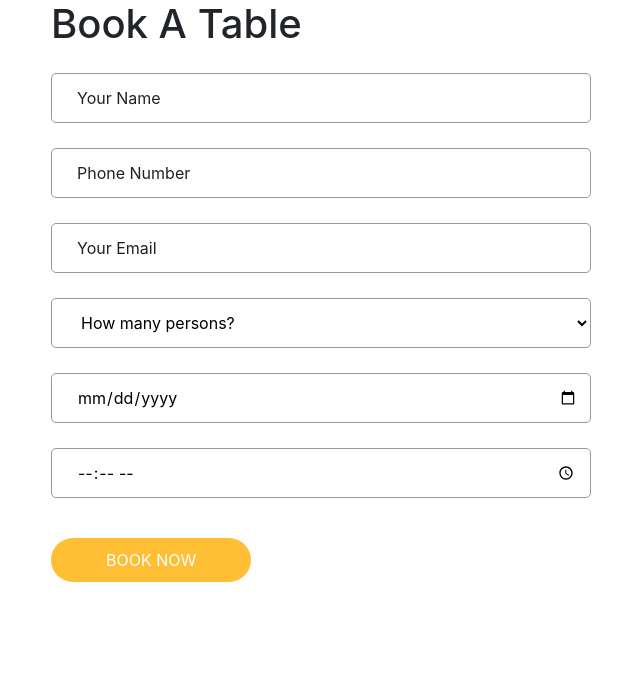
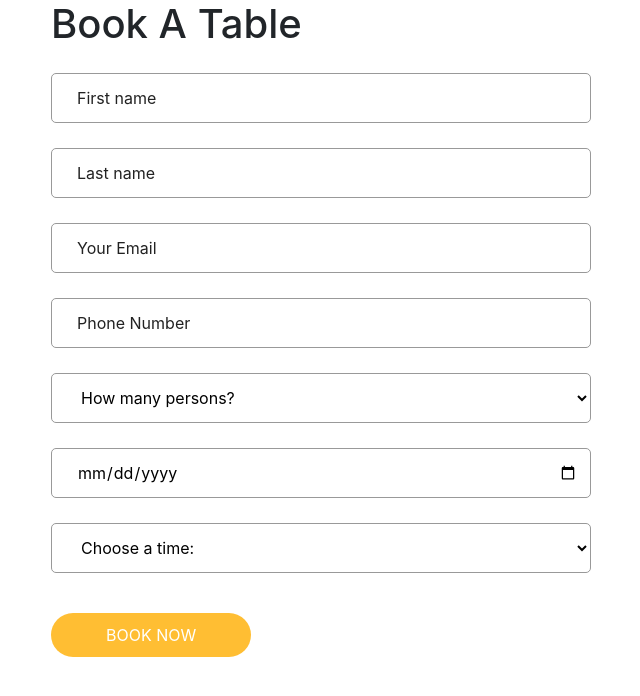
Before and after one commit to joachimnorden/joko-fish-and-dish, a Django app: page /book-a-table in a window 1280 px wide. Shown: the part 56-752 px from the top of the page, without its empty margins (34-674 px from the left). Run offline with Django 3.2, Linux system fonts and the light colour scheme; a map, chart or similar area stays blank; some libraries are stand-ins or nearby versions.

Commit message:
Made changes to reservation model

```diff
--- a/templates/base.html
+++ b/templates/base.html
@@ -48,7 +48,7 @@
                   <i class="fa fa-user" aria-hidden="true"></i>
                   Logout
                 </a>
-                <a href="{% url 'book_a_table' %}" class="order_online">
+                <a href="{% url 'book-a-table' %}" class="order_online">
                   Order Online
                 </a>
               </div>
--- a/templates/book-a-table.html
+++ b/templates/book-a-table.html
@@ -12,40 +12,58 @@
       <div class="row">
         <div class="col-md-6">
           <div class="form_container">
-            <form action="">
+            <form method="POST" action="{% url 'book-a-table' %}">
+            {% csrf_token %}
               <div>
-                <input type="text" class="form-control" placeholder="Your Name" />
+                <input type="text" class="form-control" placeholder="First name" name="fname" />
               </div>
               <div>
-                <input type="text" class="form-control" placeholder="Phone Number" />
+                <input type="text" class="form-control" placeholder="Last name" name="lname"/>
               </div>
               <div>
-                <input type="email" class="form-control" placeholder="Your Email" />
+                <input type="email" class="form-control" placeholder="Your Email" name="email"/>
               </div>
               <div>
-                <select class="form-control nice-select wide">
-                  <option value="" disabled selected>
+                <input type="text" class="form-control" placeholder="Phone Number" name="phone"/>
+              </div>
+              <div>
+                <select class="form-control nice-select wide" name="number_of_persons">
+                  <option disabled selected>
                     How many persons?
                   </option>
-                  <option value="">
+                  <option>
                     2
                   </option>
-                  <option value="">
+                  <option>
                     3
                   </option>
-                  <option value="">
+                  <option>
                     4
                   </option>
-                  <option value="">
+                  <option>
                     5
                   </option>
                 </select>
               </div>
               <div>
-                <input type="date" class="form-control">
+                <input type="date" class="form-control" name="date">
               </div>
               <div>
-                <input type="time" class="form-control">
+                <select class="form-control nice-select wide" name="time">
+                    <option disabled selected>
+                      Choose a time:
+                    </option>
+                    <option>16:00</option>
+                    <option>16:30</option>
+                    <option>17:00</option>
+                    <option>17:30</option>
+                    <option>18:00</option>
+                    <option>18:30</option>
+                    <option>19:00</option>
+                    <option>19:30</option>
+                    <option>20:00</option>
+                    <option>20:30</option>
+                  </select>
               </div>
               <div class="btn_box">
                 <button>
--- a/website/models.py
+++ b/website/models.py
@@ -7,10 +7,10 @@ class Reservation(models.Model):
     fname = models.CharField(max_length=50)
     lname = models.CharField(max_length=100)
     email = models.EmailField()
-    phone = models.IntegerField()
+    phone = models.CharField(max_length=100)
     number_of_persons = models.IntegerField()
     date = models.DateField()
-    time = models.TimeField()
+    time = models.CharField(max_length=100)
     status = models.IntegerField(choices=STATUS, default=0)
 
     def __str__(self):
--- a/website/urls.py
+++ b/website/urls.py
@@ -5,5 +5,5 @@ from django.urls import path
 urlpatterns = [
     path('', views.ReservationList.as_view(), name='home'),
     path('manage', views.manage, name='manage'),
-    path('book-a-table', views.book_a_table, name='book_a_table'),
+    path('book-a-table', views.book_a_table, name='book-a-table'),
 ]
--- a/website/views.py
+++ b/website/views.py
@@ -1,6 +1,7 @@
 from django.shortcuts import render
 from django.views import generic
 from .models import Reservation
+from .forms import Reservationform
 
 
 class ReservationList(generic.ListView):
@@ -10,7 +11,15 @@ class ReservationList(generic.ListView):
 
 def manage(request):
     all_reservations = Reservation.objects.all
-    return render(request, 'manage.html', {'all':all_reservations})
+    return render(request, 'manage.html', {'all': all_reservations})
+
 
 def book_a_table(request):
-    return render(request, 'book-a-table.html', {})
+    if request.method == "POST":
+        form = Reservationform(request.POST or None)
+        if form.is_valid():
+            form.save()
+        return render(request, 'book-a-table.html', {})
+
+    else:
+        return render(request, 'book-a-table.html', {})
```
Also changed, not shown: website/forms.py (added, +8 -0 lines), website/migrations/0002_alter_reservation_time.py (added), website/migrations/0003_alter_reservation_phone.py (added).
